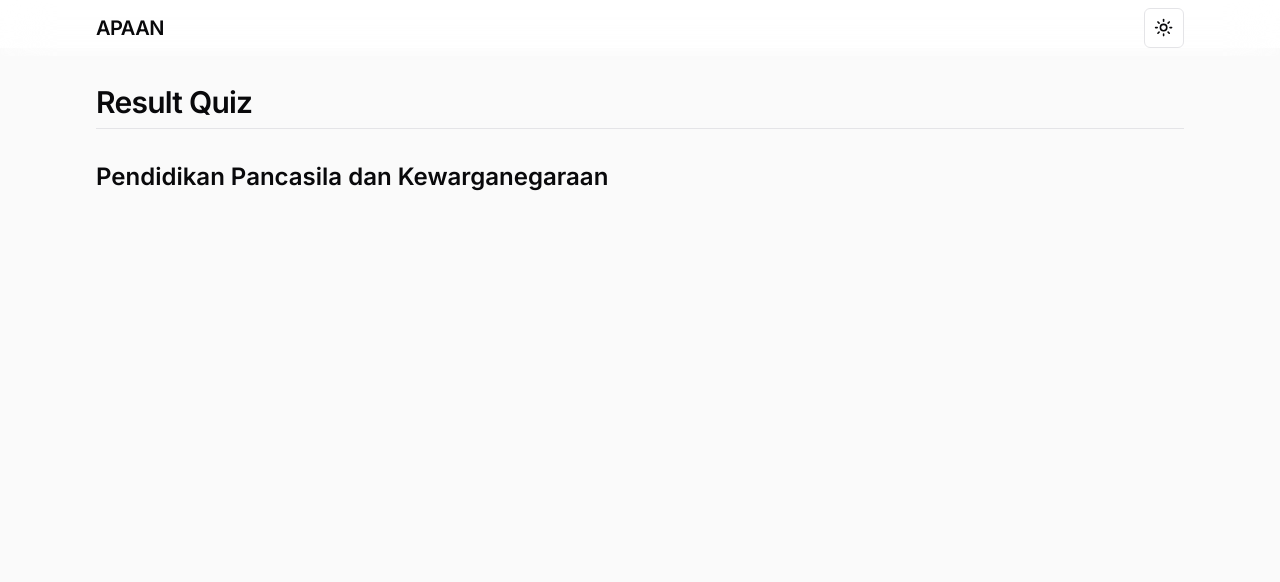
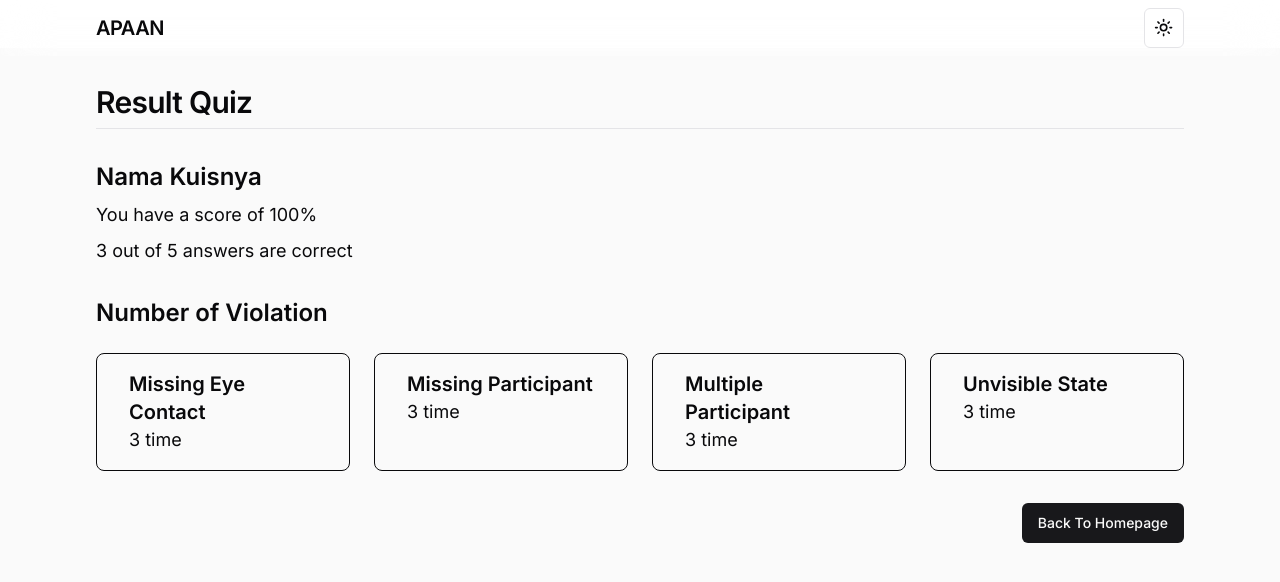
Before and after one commit to wanrabbae/hackathon_apaan_fe, a Next.js app: page /quiz/1/result in a window 1280 px wide. Shown: the top 582 px of the page. Built offline with nearby package versions, Linux system fonts and the light colour scheme.

Commit message:
Result Quiz Page

```diff
--- a/src/app/quiz/[quizId]/result/page.tsx
+++ b/src/app/quiz/[quizId]/result/page.tsx
@@ -2,6 +2,8 @@
 
 import { useState } from "react";
 import { quizData, questionData } from "@/lib/data";
+import Link from "next/link";
+import { Button } from "@/components/ui/button";
 
 
 
@@ -10,14 +12,42 @@ export default function ResultQuizPage({ params, }: Readonly<{ params: { quizId:
     const [quiz, setQuiz] = useState(quizzes.find((quiz) => quiz.id === parseInt(params.quizId)));
 
     return (
-        <main className="mt-12 flex min-h-screen flex-col px-24 py-6 dark:bg-zinc-950 bg-zinc-50">
-            <div className="flex justify-between border-b pb-2 mt-3 mb-8">
+        <main className="mt-12 flex min-h-screen flex-col px-24 py-6 gap-8 dark:bg-zinc-950 bg-zinc-50">
+            <div className="flex justify-between border-b pb-2 mt-3">
                 <h2 className="scroll-m-20 text-3xl font-semibold tracking-tight first:mt-0">
                     Result Quiz
                 </h2>
             </div>
-            <div className="flex flex-col gap-6">
-                <h3 className="text-2xl text-zinc-950 dark:text-zinc-50 font-semibold">{quiz.name}</h3>
+            <div className="flex flex-col gap-2 text-zinc-950 dark:text-zinc-50">
+                <h3 className="text-2xl font-semibold">Nama Kuisnya</h3>
+                <p className="text-lg">You have a score of 100%</p>
+                <p className="text-lg">3 out of 5 answers are correct</p>
+            </div>
+            <div className="grid grid-cols-1 md:grid-cols-2 lg:grid-cols-4 gap-6">
+                <div className="col-span-4">
+                    <h3 className="text-2xl font-semibold">Number of Violation</h3>
+                </div>
+                <div className="rounded-lg border border-zinc-950 dark:border-zinc-50 px-8 py-4">
+                    <h4 className="text-xl font-semibold">Missing Eye Contact</h4>
+                    <p className="text-lg">3 time</p>
+                </div>
+                <div className="rounded-lg border border-zinc-950 dark:border-zinc-50 px-8 py-4">
+                    <h4 className="text-xl font-semibold">Missing Participant</h4>
+                    <p className="text-lg">3 time</p>
+                </div>
+                <div className="rounded-lg border border-zinc-950 dark:border-zinc-50 px-8 py-4">
+                    <h4 className="text-xl font-semibold">Multiple Participant</h4>
+                    <p className="text-lg">3 time</p>
+                </div>
+                <div className="rounded-lg border border-zinc-950 dark:border-zinc-50 px-8 py-4">
+                    <h4 className="text-xl font-semibold">Unvisible State</h4>
+                    <p className="text-lg">3 time</p>
+                </div>
+            </div>
+            <div className="flex justify-end">
+                <Link href={`/`}>
+                    <Button>Back To Homepage</Button>
+                </Link>
             </div>
         </main>
     );
```
